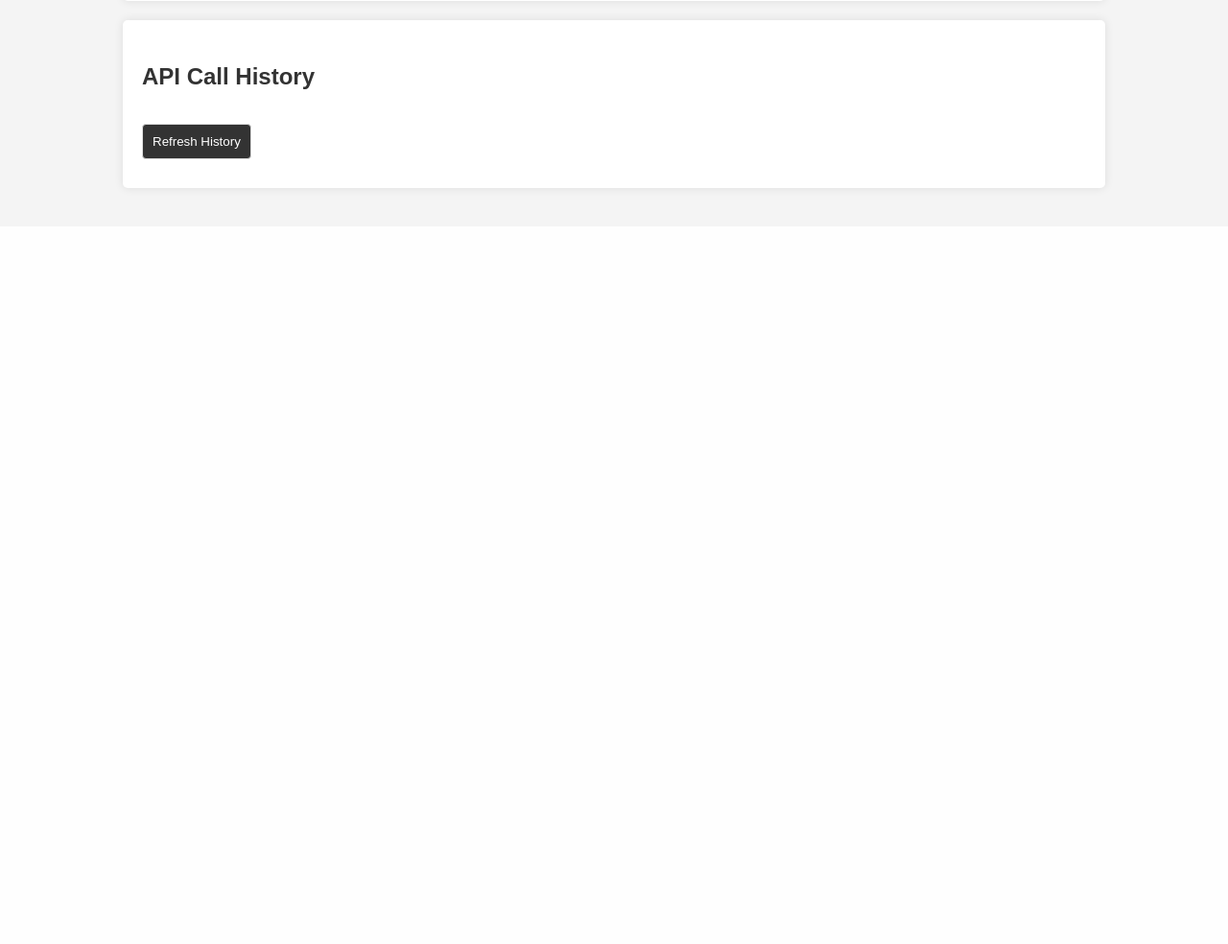
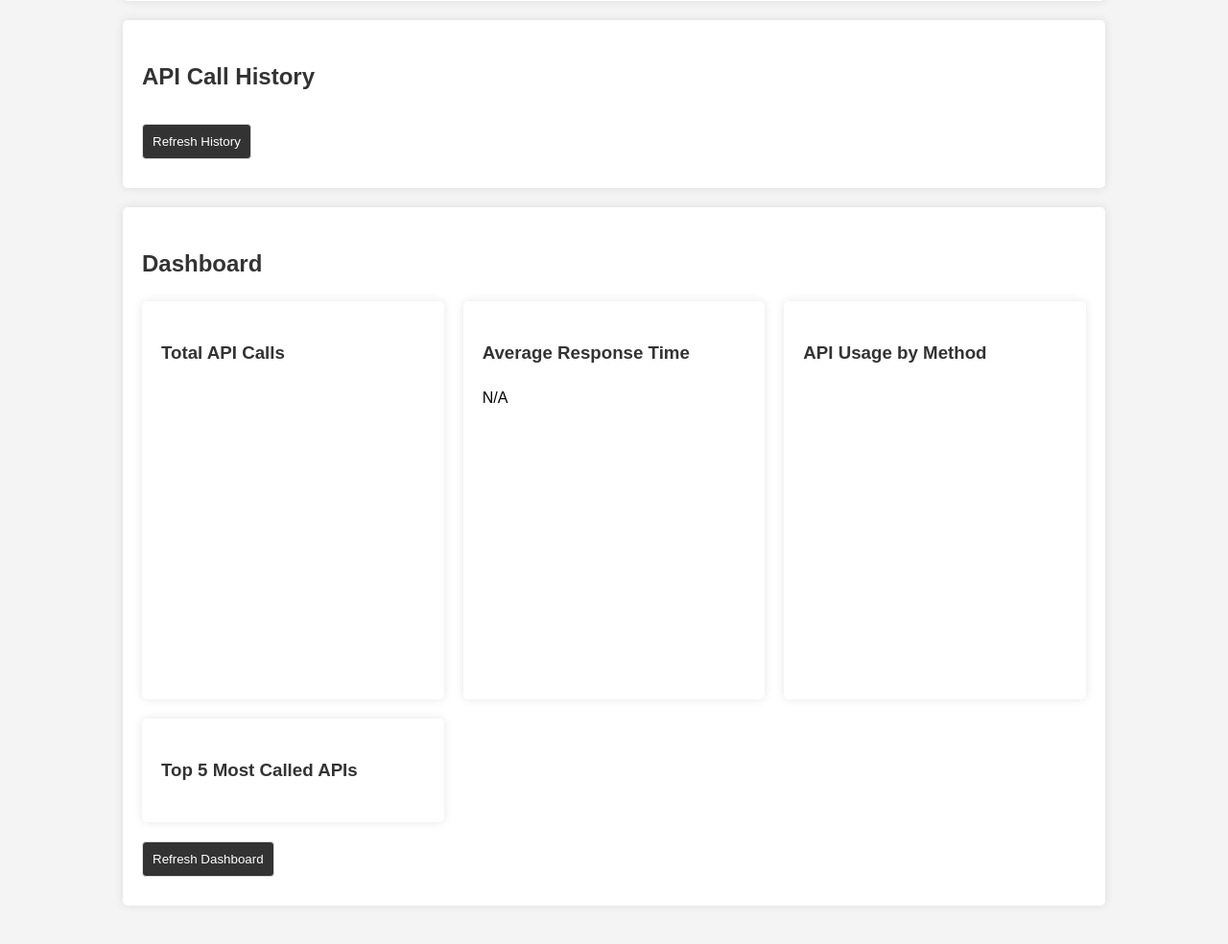
Before and after one commit to Paulander/ApiGuru, a Flask app: page / in a window 1280 px wide. Shown: the part 1699-2683 px from the top of the page at 96% size. Before the commit the page ends 1901 px from the top, so only its background shows below. Run offline with Flask 3, Linux system fonts and the light colour scheme; data that the repository does not hold is empty; some libraries are stand-ins or nearby versions.

Commit message:
Agent query: Is the dashboard visible and displaying API usage and response times correctly?

```diff
--- a/db_utils.py
+++ b/db_utils.py
@@ -35,6 +35,7 @@
             response_status INTEGER,
             response_headers JSONB,
             response_body TEXT,
+            response_time FLOAT,
             timestamp TIMESTAMP DEFAULT CURRENT_TIMESTAMP
         )
     ''')
@@ -76,12 +77,12 @@
     # check the API key against a database or external service.
     return len(api_key) > 0 and api_key.startswith('valid_')
 
-def add_api_call_to_history(url, method, headers, body, response_status, response_headers, response_body):
+def add_api_call_to_history(url, method, headers, body, response_status, response_headers, response_body, response_time):
     conn = get_db_connection()
     cur = conn.cursor()
     cur.execute(
-        "INSERT INTO api_call_history (url, method, headers, body, response_status, response_headers, response_body) VALUES (%s, %s, %s, %s, %s, %s, %s)",
-        (url, method, json.dumps(headers), json.dumps(body), response_status, json.dumps(response_headers), response_body)
+        "INSERT INTO api_call_history (url, method, headers, body, response_status, response_headers, response_body, response_time) VALUES (%s, %s, %s, %s, %s, %s, %s, %s)",
+        (url, method, json.dumps(headers), json.dumps(body), response_status, json.dumps(response_headers), response_body, response_time)
     )
     conn.commit()
     cur.close()
@@ -90,7 +91,7 @@
 def get_api_call_history():
     conn = get_db_connection()
     cur = conn.cursor()
-    cur.execute("SELECT url, method, headers, body, response_status, response_headers, response_body, timestamp FROM api_call_history ORDER BY timestamp DESC")
+    cur.execute("SELECT url, method, headers, body, response_status, response_headers, response_body, response_time, timestamp FROM api_call_history ORDER BY timestamp DESC")
     history = [
         {
             'url': row[0],
@@ -100,10 +101,41 @@
             'response_status': row[4],
             'response_headers': row[5],
             'response_body': row[6],
-            'timestamp': row[7].isoformat()
+            'response_time': row[7],
+            'timestamp': row[8].isoformat()
         }
         for row in cur.fetchall()
     ]
     cur.close()
     conn.close()
     return history
+
+def get_dashboard_data():
+    conn = get_db_connection()
+    cur = conn.cursor()
+
+    # Get total number of API calls
+    cur.execute("SELECT COUNT(*) FROM api_call_history")
+    total_calls = cur.fetchone()[0]
+
+    # Get average response time
+    cur.execute("SELECT AVG(response_time) FROM api_call_history")
+    avg_response_time = cur.fetchone()[0]
+
+    # Get API usage by method
+    cur.execute("SELECT method, COUNT(*) FROM api_call_history GROUP BY method")
+    usage_by_method = dict(cur.fetchall())
+
+    # Get top 5 most called APIs
+    cur.execute("SELECT url, COUNT(*) as call_count FROM api_call_history GROUP BY url ORDER BY call_count DESC LIMIT 5")
+    top_apis = [{'url': row[0], 'count': row[1]} for row in cur.fetchall()]
+
+    cur.close()
+    conn.close()
+
+    return {
+        'total_calls': total_calls,
+        'avg_response_time': avg_response_time,
+        'usage_by_method': usage_by_method,
+        'top_apis': top_apis
+    }
--- a/main.py
+++ b/main.py
@@ -1,7 +1,8 @@
 from flask import Flask, render_template, request, jsonify
 import requests
-from db_utils import init_db, add_predefined_call, get_predefined_calls, verify_api_key, add_api_call_to_history, get_api_call_history
+from db_utils import init_db, add_predefined_call, get_predefined_calls, verify_api_key, add_api_call_to_history, get_api_call_history, get_dashboard_data
 import os
+import time
 
 app = Flask(__name__)
 
@@ -21,12 +22,16 @@
     body = data.get('body', {})
 
     try:
+        start_time = time.time()
         if method == 'GET':
             response = requests.get(url, headers=headers)
         elif method == 'POST':
             response = requests.post(url, headers=headers, json=body)
         else:
             return jsonify({'error': 'Unsupported method'}), 400
+        end_time = time.time()
+
+        response_time = end_time - start_time
 
         response_data = {
             'status_code': response.status_code,
@@ -35,7 +40,7 @@
         }
 
         # Add the API call to history
-        add_api_call_to_history(url, method, headers, body, response.status_code, dict(response.headers), response_data['body'])
+        add_api_call_to_history(url, method, headers, body, response.status_code, dict(response.headers), response_data['body'], response_time)
 
         return jsonify(response_data)
     except requests.RequestException as e:
@@ -83,5 +88,13 @@
     except Exception as e:
         return jsonify({'error': str(e)}), 500
 
+@app.route('/get_dashboard_data', methods=['GET'])
+def fetch_dashboard_data():
+    try:
+        dashboard_data = get_dashboard_data()
+        return jsonify(dashboard_data)
+    except Exception as e:
+        return jsonify({'error': str(e)}), 500
+
 if __name__ == '__main__':
     app.run(host='0.0.0.0', port=5000)
--- a/static/css/styles.css
+++ b/static/css/styles.css
@@ -13,7 +13,7 @@
     padding: 20px;
 }
 
-h1, h2 {
+h1, h2, h3 {
     color: #333;
 }
 
@@ -61,3 +61,48 @@
     font-weight: bold;
     margin-top: 10px;
 }
+
+.history-item {
+    border: 1px solid #ddd;
+    border-radius: 4px;
+    padding: 10px;
+    margin-bottom: 10px;
+}
+
+.history-item h3 {
+    margin-top: 0;
+}
+
+.history-item details {
+    margin-top: 10px;
+}
+
+#dashboard {
+    display: grid;
+    grid-template-columns: repeat(auto-fit, minmax(300px, 1fr));
+    gap: 20px;
+}
+
+.dashboard-item {
+    background-color: #fff;
+    border-radius: 5px;
+    padding: 20px;
+    box-shadow: 0 0 10px rgba(0, 0, 0, 0.1);
+}
+
+#methodChart {
+    height: 300px;
+}
+
+#topApis {
+    list-style-type: none;
+    padding: 0;
+}
+
+#topApis li {
+    margin-bottom: 5px;
+}
+
+#refreshDashboard {
+    margin-top: 20px;
+}
--- a/static/js/script.js
+++ b/static/js/script.js
@@ -5,15 +5,18 @@
     const predefinedCallsSelect = document.getElementById('predefinedCalls');
     const loadPredefinedCallButton = document.getElementById('loadPredefinedCall');
     const refreshHistoryButton = document.getElementById('refreshHistory');
+    const refreshDashboardButton = document.getElementById('refreshDashboard');
 
     apiCallForm.addEventListener('submit', makeApiCall);
     saveCallForm.addEventListener('submit', savePredefinedCall);
     verifyApiKeyForm.addEventListener('submit', verifyApiKey);
     loadPredefinedCallButton.addEventListener('click', loadPredefinedCall);
     refreshHistoryButton.addEventListener('click', fetchApiCallHistory);
+    refreshDashboardButton.addEventListener('click', fetchDashboardData);
 
     fetchPredefinedCalls();
     fetchApiCallHistory();
+    fetchDashboardData();
 
     function makeApiCall(e) {
         e.preventDefault();
@@ -33,6 +36,7 @@
         .then(data => {
             document.getElementById('response').textContent = JSON.stringify(data, null, 2);
             fetchApiCallHistory();
+            fetchDashboardData();
         })
         .catch(error => {
             document.getElementById('response').textContent = 'Error: ' + error.message;
@@ -125,6 +129,7 @@
                 callElement.innerHTML = `
                     <h3>${call.method} ${call.url}</h3>
                     <p>Status: ${call.response_status}</p>
+                    <p>Response Time: ${call.response_time.toFixed(2)} seconds</p>
                     <p>Timestamp: ${new Date(call.timestamp).toLocaleString()}</p>
                     <details>
                         <summary>Request Details</summary>
@@ -142,4 +147,43 @@
             alert('Error fetching API call history: ' + error.message);
         });
     }
+
+    function fetchDashboardData() {
+        fetch('/get_dashboard_data')
+        .then(response => response.json())
+        .then(data => {
+            updateDashboard(data);
+        })
+        .catch(error => {
+            alert('Error fetching dashboard data: ' + error.message);
+        });
+    }
+
+    function updateDashboard(data) {
+        document.getElementById('totalCalls').textContent = data.total_calls;
+        document.getElementById('avgResponseTime').textContent = data.avg_response_time ? `${data.avg_response_time.toFixed(2)} seconds` : 'N/A';
+
+        const methodChart = new Chart(document.getElementById('methodChart'), {
+            type: 'pie',
+            data: {
+                labels: Object.keys(data.usage_by_method),
+                datasets: [{
+                    data: Object.values(data.usage_by_method),
+                    backgroundColor: ['#FF6384', '#36A2EB', '#FFCE56', '#4BC0C0', '#9966FF']
+                }]
+            },
+            options: {
+                responsive: true,
+                maintainAspectRatio: false
+            }
+        });
+
+        const topApisList = document.getElementById('topApis');
+        topApisList.innerHTML = '';
+        data.top_apis.forEach(api => {
+            const listItem = document.createElement('li');
+            listItem.textContent = `${api.url}: ${api.count} calls`;
+            topApisList.appendChild(listItem);
+        });
+    }
 });
--- a/templates/index.html
+++ b/templates/index.html
@@ -5,6 +5,7 @@
     <meta name="viewport" content="width=device-width, initial-scale=1.0">
     <title>API Call Manager</title>
     <link rel="stylesheet" href="{{ url_for('static', filename='css/styles.css') }}">
+    <script src="https://cdn.jsdelivr.net/npm/chart.js"></script>
 </head>
 <body>
     <div class="container">
@@ -66,6 +67,29 @@
             <button id="refreshHistory">Refresh History</button>
             <div id="historyList"></div>
         </div>
+
+        <div class="section">
+            <h2>Dashboard</h2>
+            <div id="dashboard">
+                <div class="dashboard-item">
+                    <h3>Total API Calls</h3>
+                    <p id="totalCalls"></p>
+                </div>
+                <div class="dashboard-item">
+                    <h3>Average Response Time</h3>
+                    <p id="avgResponseTime"></p>
+                </div>
+                <div class="dashboard-item">
+                    <h3>API Usage by Method</h3>
+                    <canvas id="methodChart"></canvas>
+                </div>
+                <div class="dashboard-item">
+                    <h3>Top 5 Most Called APIs</h3>
+                    <ul id="topApis"></ul>
+                </div>
+            </div>
+            <button id="refreshDashboard">Refresh Dashboard</button>
+        </div>
     </div>
 
     <script src="{{ url_for('static', filename='js/script.js') }}"></script>
```
